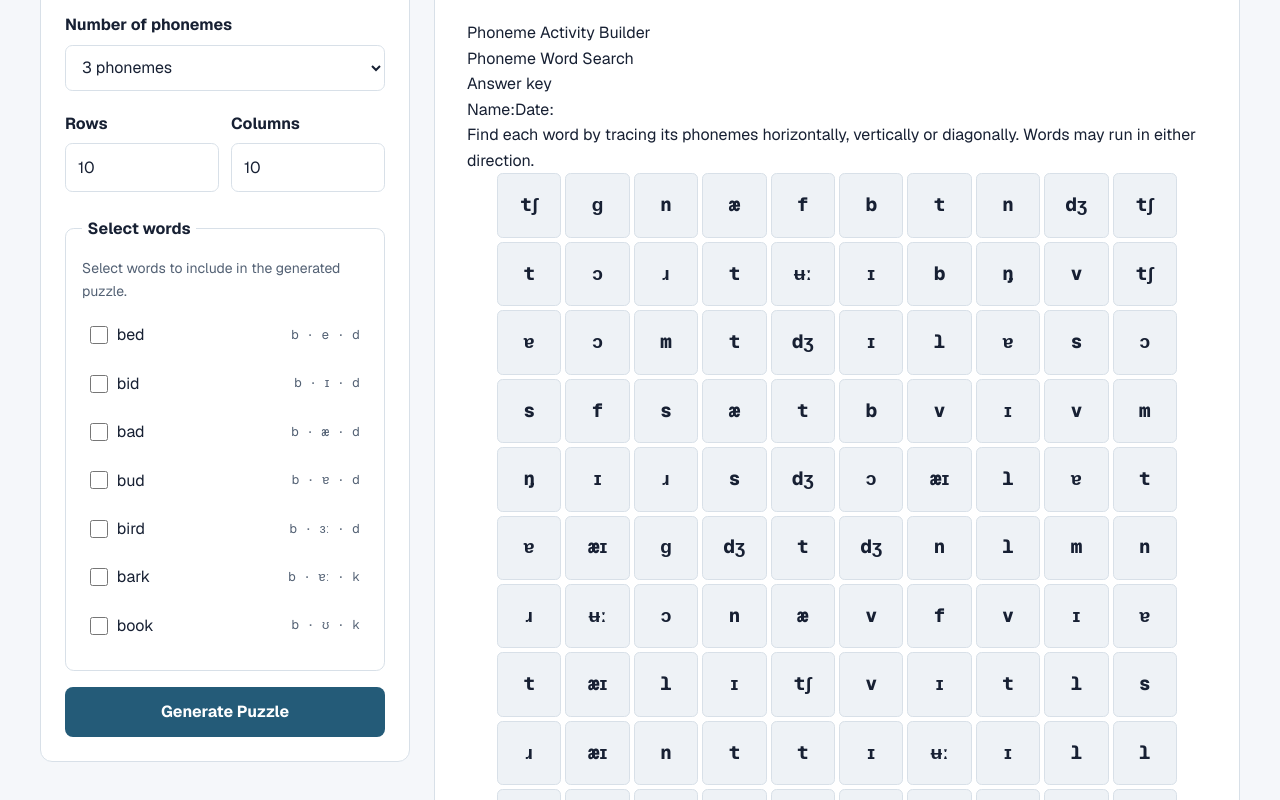
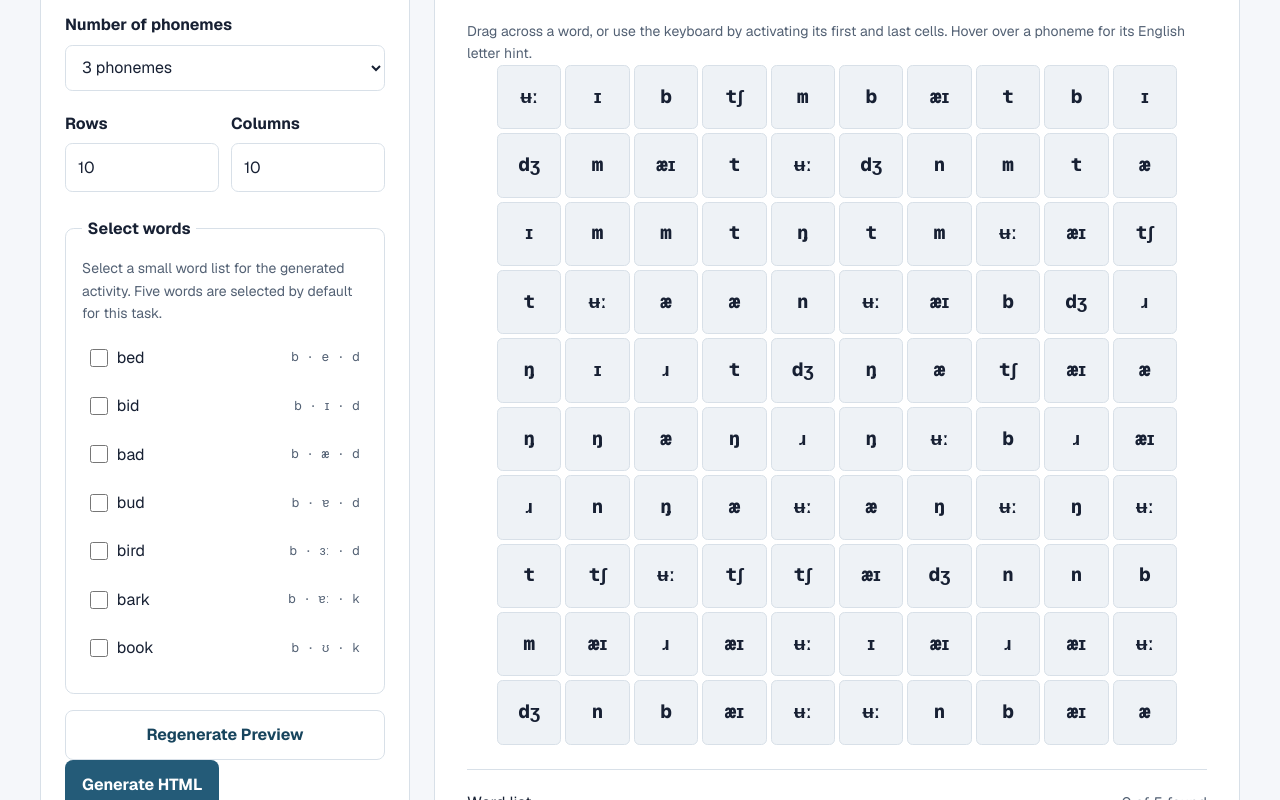
Before and after one commit to AnisaAhmovic/phoneme-activity-builder, a Next.js app: page /word-search in a window 1280 px wide. Shown: the part 440-1240 px from the top of the page. Built offline with nearby package versions, Linux system fonts and the light colour scheme.

Commit message:
Generate downloadable playable Word Search HTML

```diff
--- a/src/components/word-search/WordSearchBuilder.tsx
+++ b/src/components/word-search/WordSearchBuilder.tsx
@@ -3,9 +3,11 @@
 import { useMemo, useState } from "react";
 import type { ChangeEvent, PointerEvent as ReactPointerEvent } from "react";
 
-import PrintButton from "@/components/export/PrintButton";
 import { getWordsByPhonemeCount } from "@/data/phonemeCorpus";
+import { getPhonemeHint } from "@/data/phonemeHints";
 import type { PhonemeCount } from "@/types/phoneme";
+import { downloadHtmlFile } from "@/utils/downloadHtmlFile";
+import { generateWordSearchActivityHtml } from "@/utils/generateWordSearchActivityHtml";
 import {
   generateWordSearch,
   type GeneratedWordSearch,
@@ -16,17 +18,13 @@ const PHONEME_COUNTS: readonly PhonemeCount[] = [3, 4, 5];
 const DEFAULT_PHONEME_COUNT: PhonemeCount = 3;
 const DEFAULT_ROWS = 10;
 const DEFAULT_COLUMNS = 10;
-const DEFAULT_WORD_LIMIT = 9;
+const DEFAULT_WORD_LIMIT = 5;
 const DEFAULT_WORD_IDS = [
   "3-boot",
   "3-bait",
   "3-chin",
   "3-jam",
   "3-ring",
-  "3-log",
-  "3-fan",
-  "3-van",
-  "3-sun",
 ] as const;
 const MIN_GRID_SIZE = 6;
 const MAX_GRID_SIZE = 16;
@@ -146,7 +144,9 @@ export default function WordSearchBuilder() {
 
   const [showAnswers, setShowAnswers] = useState(false);
   const [dragStart, setDragStart] = useState<GridCoordinate | null>(null);
+  const [keyboardStart, setKeyboardStart] = useState<GridCoordinate | null>(null);
   const [selectedPath, setSelectedPath] = useState<GridCoordinate[]>([]);
+  const [downloadStatus, setDownloadStatus] = useState("");
 
   const [foundSelections, setFoundSelections] = useState<
     Record<string, readonly GridCoordinate[]>
@@ -185,8 +185,10 @@ export default function WordSearchBuilder() {
   function resetInteractionState(): void {
     setShowAnswers(false);
     setDragStart(null);
+    setKeyboardStart(null);
     setSelectedPath([]);
     setFoundSelections({});
+    setDownloadStatus("");
   }
 
   function handlePhonemeCountChange(
@@ -213,6 +215,7 @@ export default function WordSearchBuilder() {
         ? currentIds.filter((id) => id !== wordId)
         : [...currentIds, wordId],
     );
+    setDownloadStatus("");
   }
 
   function handleGridSizeChange(
@@ -220,6 +223,7 @@ export default function WordSearchBuilder() {
     event: ChangeEvent<HTMLInputElement>,
   ): void {
     setter(normaliseGridSize(Number(event.target.value)));
+    setDownloadStatus("");
   }
 
   function handleGeneratePuzzle(): void {
@@ -236,6 +240,12 @@ export default function WordSearchBuilder() {
       ),
     );
     resetInteractionState();
+  }
+
+  function handleGenerateHtml(): void {
+    const filename = "phoneme-word-search.html";
+    downloadHtmlFile(filename, generateWordSearchActivityHtml(puzzle));
+    setDownloadStatus(`${filename} downloaded and ready to open in a browser.`);
   }
 
   function checkSelection(path: readonly GridCoordinate[]): void {
@@ -275,6 +285,7 @@ export default function WordSearchBuilder() {
     }
 
     event.preventDefault();
+    setKeyboardStart(null);
     setDragStart(coordinate);
     setSelectedPath([coordinate]);
   }
@@ -285,6 +296,22 @@ export default function WordSearchBuilder() {
     }
 
     setSelectedPath(getSelectionPath(dragStart, coordinate));
+  }
+
+  function handleCellClick(coordinate: GridCoordinate): void {
+    if (dragStart) {
+      return;
+    }
+
+    if (!keyboardStart) {
+      setKeyboardStart(coordinate);
+      setSelectedPath([coordinate]);
+      return;
+    }
+
+    checkSelection(getSelectionPath(keyboardStart, coordinate));
+    setKeyboardStart(null);
+    setSelectedPath([]);
   }
 
   return (
@@ -352,7 +379,8 @@ export default function WordSearchBuilder() {
           <legend>Select words</legend>
 
           <p className="form-help">
-            Select words to include in the generated puzzle.
+            Select a small word list for the generated activity. Five words are
+            selected by default for this task.
           </p>
 
           <div className="word-search-builder__word-checkboxes">
@@ -372,13 +400,26 @@ export default function WordSearchBuilder() {
         </fieldset>
 
         <button
-          className="button button--primary word-search-builder__generate"
+          className="button button--secondary word-search-builder__generate"
           disabled={selectedWordIds.length === 0}
           onClick={handleGeneratePuzzle}
           type="button"
         >
-          Generate Puzzle
+          Regenerate Preview
         </button>
+
+        <button
+          className="button button--primary activity-generate-button"
+          disabled={puzzle.entries.length === 0}
+          onClick={handleGenerateHtml}
+          type="button"
+        >
+          Generate HTML
+        </button>
+
+        <p aria-live="polite" className="activity-download-status">
+          {downloadStatus}
+        </p>
       </section>
 
       <section
@@ -393,7 +434,6 @@ export default function WordSearchBuilder() {
             </h2>
           </div>
 
-          <div className="word-search-builder__preview-actions">
           <button
             className="button button--secondary"
             onClick={() => setShowAnswers((current) => !current)}
@@ -401,30 +441,7 @@ export default function WordSearchBuilder() {
           >
             {showAnswers ? "Hide Answers" : "Show Answers"}
           </button>
-
-            <PrintButton label="Print puzzle" mode="word-search-puzzle" />
-            <PrintButton
-              label="Print answer key"
-              mode="word-search-answer"
-            />
         </div>
-        </div>
-
-        <header aria-hidden="true" className="print-sheet-header">
-          <p className="print-sheet-header__eyebrow">
-            Phoneme Activity Builder
-          </p>
-          <h1>Phoneme Word Search</h1>
-          <p className="print-answer-key-label">Answer key</p>
-          <div className="print-student-fields print-student-fields--word-search">
-            <span>Name:</span>
-            <span>Date:</span>
-          </div>
-          <p className="print-sheet-instructions">
-            Find each word by tracing its phonemes horizontally, vertically or
-            diagonally. Words may run in either direction.
-          </p>
-        </header>
 
         {puzzle.unplacedWordIds.length > 0 ? (
           <p className="word-search-builder__warning" role="status">
@@ -432,6 +449,11 @@ export default function WordSearchBuilder() {
             generate again.
           </p>
         ) : null}
+
+        <p className="form-help word-search-builder__interaction-help">
+          Drag across a word, or use the keyboard by activating its first and
+          last cells. Hover over a phoneme for its English letter hint.
+        </p>
 
         <div
           aria-label="Interactive phoneme word-search grid"
@@ -454,13 +476,12 @@ export default function WordSearchBuilder() {
               };
 
               const key = coordinateKey(coordinate);
+              const hint = getPhonemeHint(phoneme);
               const isSelected = selectedCellKeys.has(key);
               const isFound = foundCellKeys.has(key);
-              const isSolution = answerCellKeys.has(key);
-              const isAnswer = showAnswers && isSolution;
+              const isAnswer = showAnswers && answerCellKeys.has(key);
 
               const stateClasses = [
-                isSolution ? "word-search-cell--solution" : "",
                 isAnswer ? "word-search-cell--answer" : "",
                 isSelected ? "word-search-cell--selected" : "",
                 isFound ? "word-search-cell--found" : "",
@@ -472,14 +493,16 @@ export default function WordSearchBuilder() {
                 <button
                   aria-label={`Row ${rowIndex + 1}, column ${
                     columnIndex + 1
-                  }: ${phoneme}`}
+                  }: ${phoneme}. ${hint}`}
                   className={`word-search-cell ${stateClasses}`.trim()}
                   key={key}
+                  onClick={() => handleCellClick(coordinate)}
                   onPointerDown={(
                     event: ReactPointerEvent<HTMLButtonElement>,
                   ) => handlePointerDown(coordinate, event)}
                   onPointerEnter={() => handlePointerEnter(coordinate)}
                   role="gridcell"
+                  title={`/${phoneme}/ — ${hint}`}
                   type="button"
                 >
                   {phoneme}
```
Lines whose indentation alone changed are shown as unchanged.
